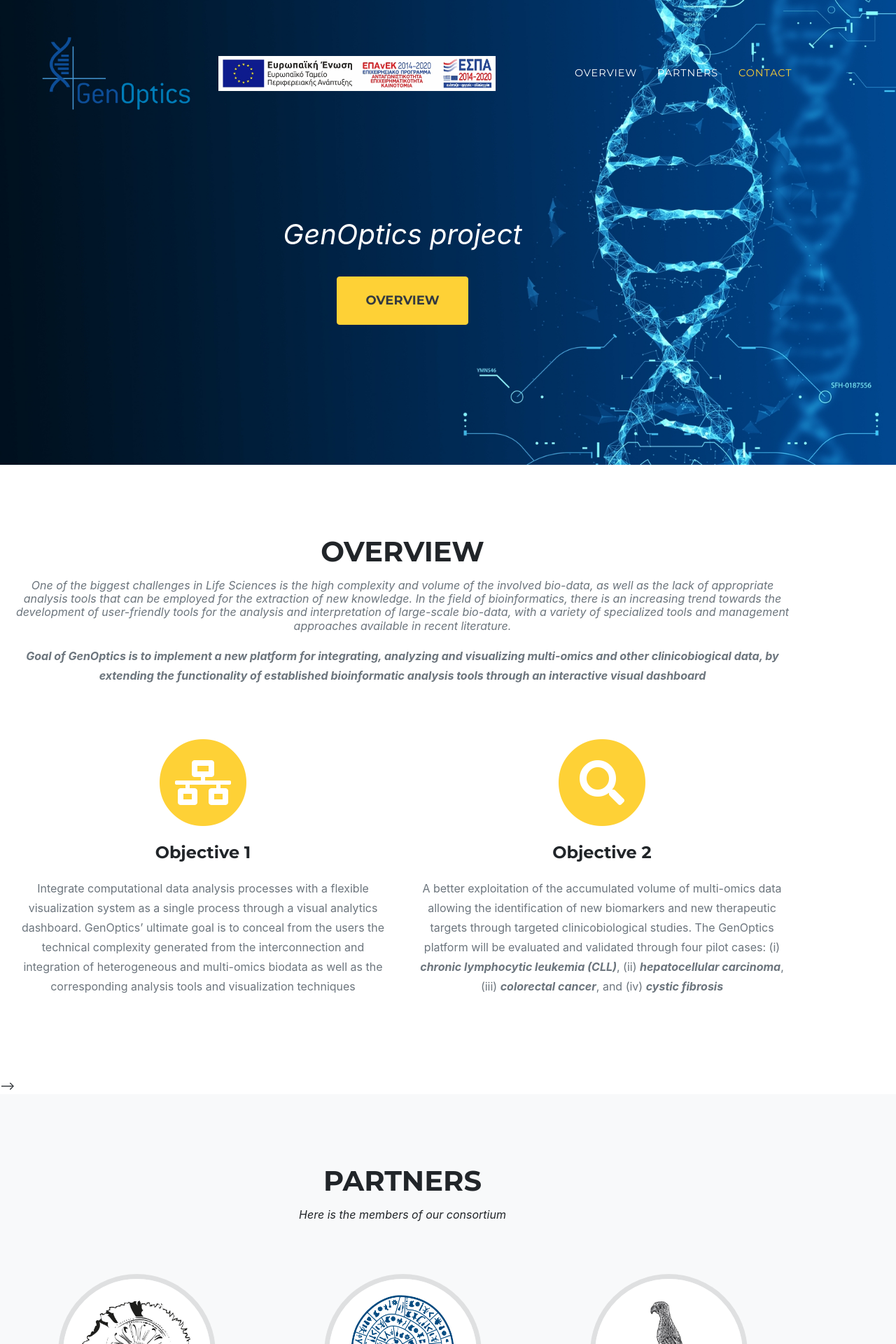
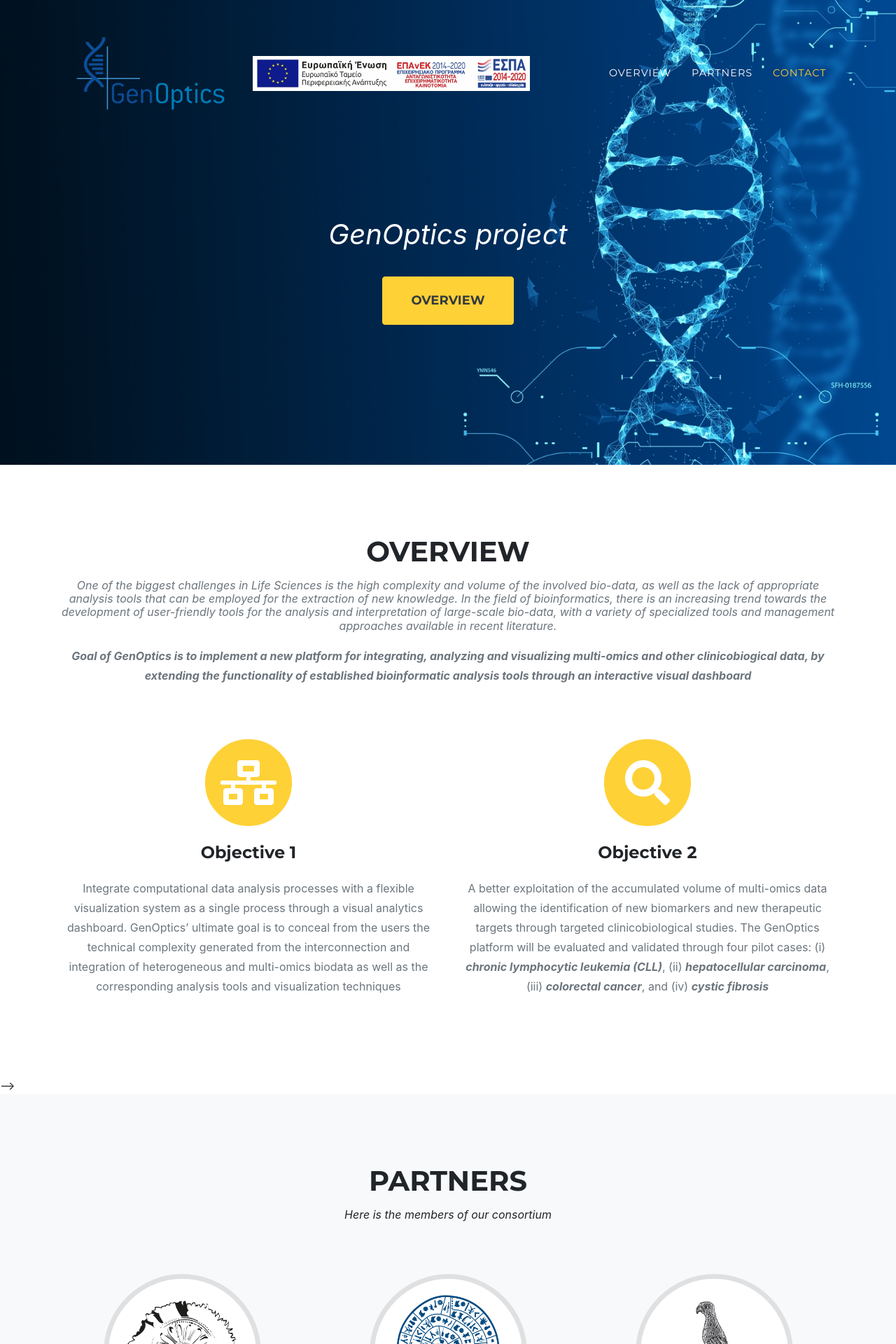
Before and after one commit to GenOptics/GenOptics.github.io, a Jekyll site: the page built from index.md, in a window 1280 px wide. Shown: the top 1920 px of the page at 70% size. Built offline with Jekyll 4.4.1, drawn with Linux system fonts in a browser that asks for light colours; some web fonts are replaced.

```diff
--- a/_sass/components/_navbar.scss
+++ b/_sass/components/_navbar.scss
@@ -39,9 +39,6 @@
   }
 }
 @media(min-width:992px) {
-  .container {
-    margin-left: 5px;
-  }
   #mainNav {
     padding-top: 25px;
     padding-bottom: 25px;
```
